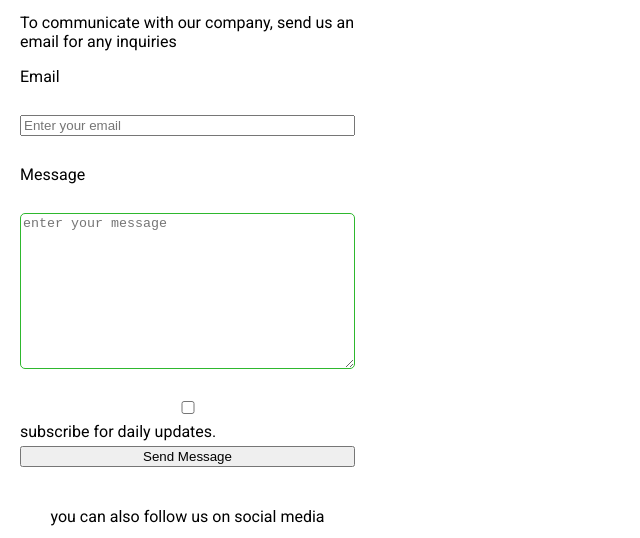
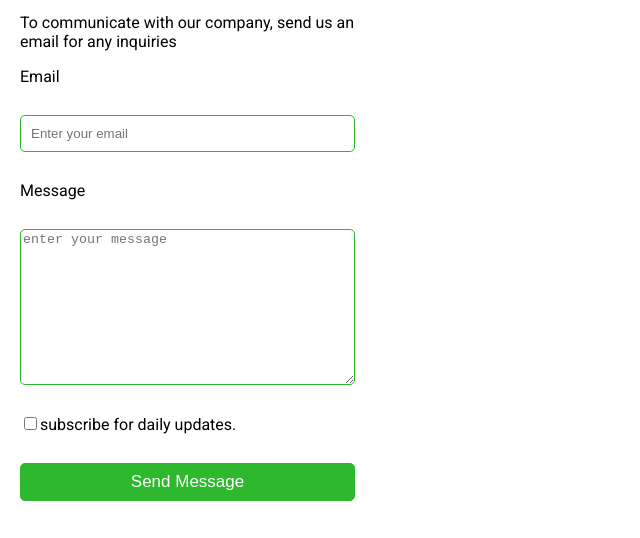
Before and after one commit to Katoemma/brentsol, a plain HTML site: page index.html in a window 1280 px wide. Shown: the part 2483-3021 px from the top of the page, without its empty margins (0-640 px from the left). Drawn offline with Linux system fonts and the light colour scheme.

Commit message:
modified the UI

```diff
--- a/index.html
+++ b/index.html
@@ -102,11 +102,11 @@
                 <p>To communicate with our company, send us an email for any inquiries</p>
                 <form action="">
                     <label for="email">Email</label><br>
-                    <input type="email" name="email" id="" placeholder="Enter your email"><br>
+                    <input type="email" name="email" id="email-input" placeholder="Enter your email"><br>
                     <label for="message">Message</label><br>
-                    <textarea name="message" id="" cols="30" rows="10" placeholder="enter your message"></textarea> <br>
-                    <input type="checkbox" name="" id="">subscribe for daily updates. <br>
-                    <button value="">Send Message</button><br>
+                    <textarea name="message" id="textarea" cols="30" rows="10" placeholder="enter your message"></textarea> <br>
+                    <span><input type="checkbox" name="" id="">subscribe for daily updates.</span> <br>
+                    <button id="submit-btn">Send Message</button><br>
                 </form>
             </div>
             <div class="socialMedia">
```
